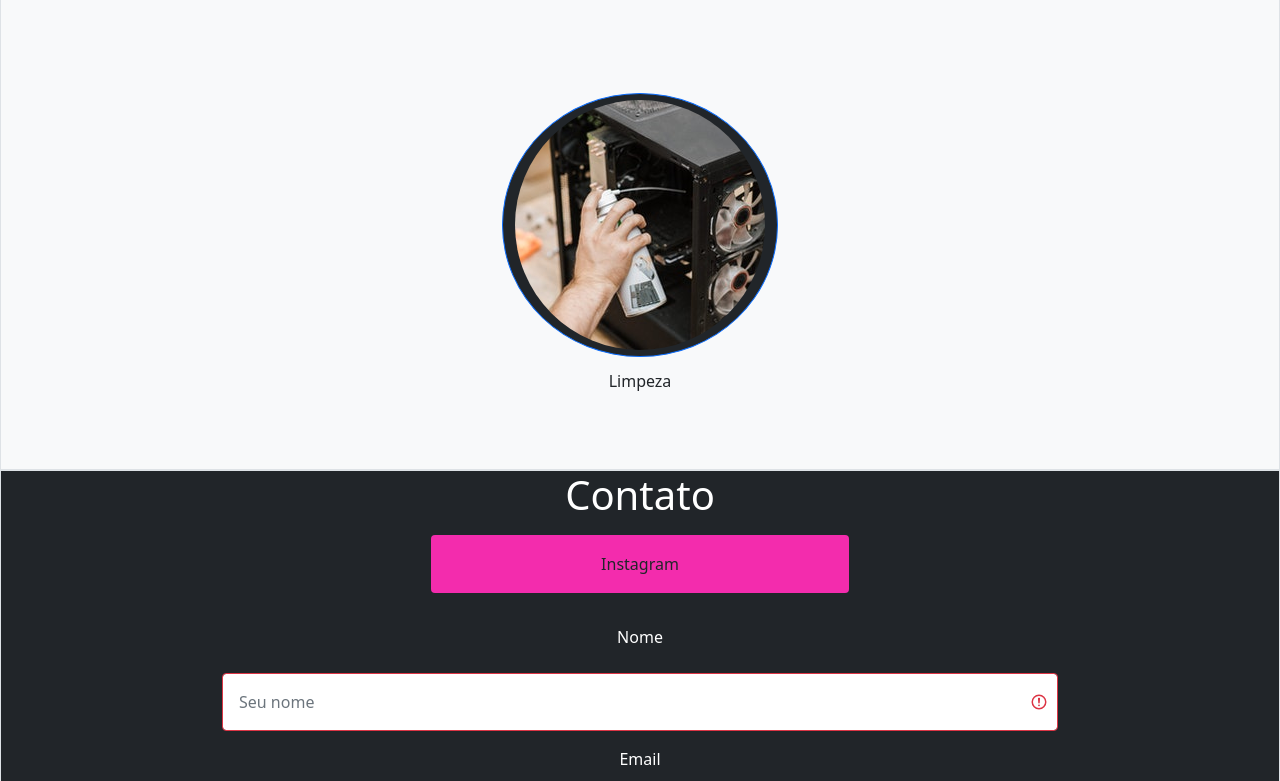
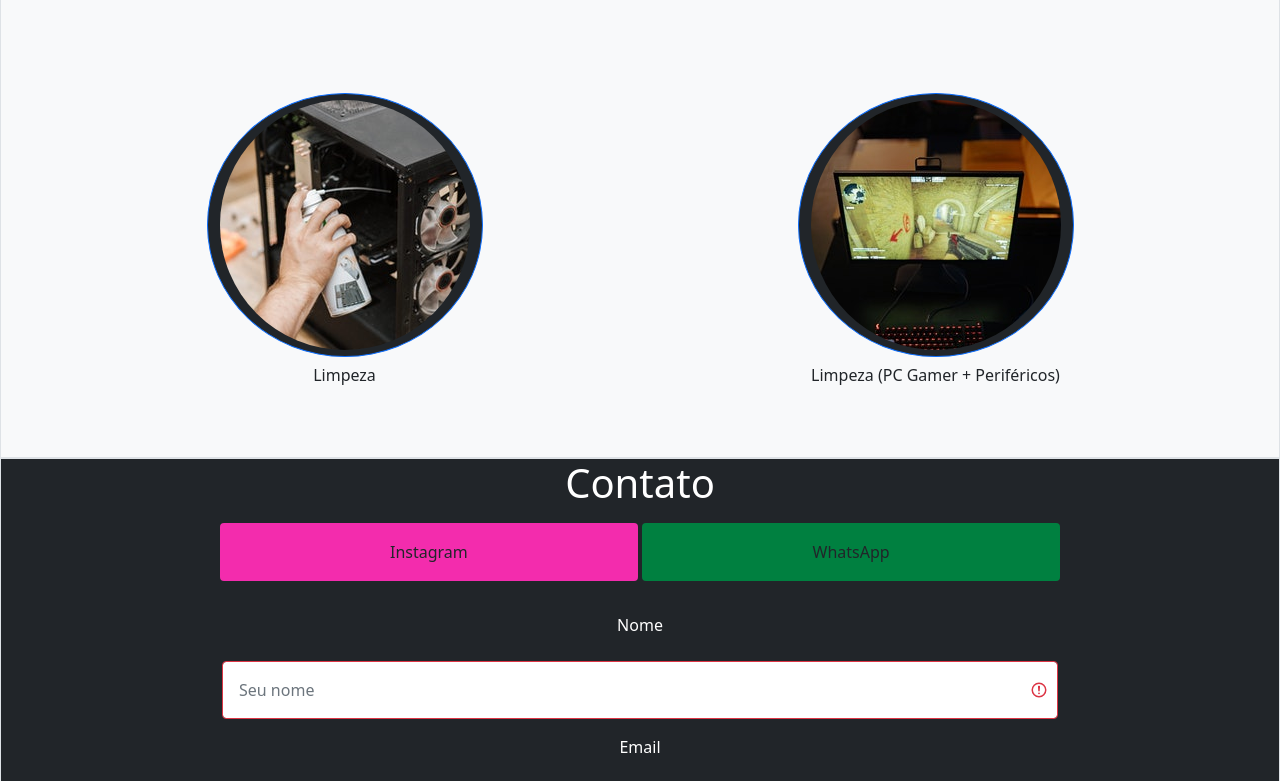
Before and after one commit to thiagoDferreira/XtemaTec, a plain HTML site: page index.html in a window 1280 px wide. Shown: the part 501-1282 px from the top of the page. Drawn offline with nearby package versions, Linux system fonts and the light colour scheme.

Commit message:
Update
Novos serviços e link whatsapp

```diff
--- a/XtemaTec.css
+++ b/XtemaTec.css
@@ -14,6 +14,11 @@ input#input{
 p{
     padding: 1%;
 }
+
 .bg-instagram{
     background-color: #f32cad;
 }
+
+.bg-whatsapp{
+    background-color: rgb(0, 128, 64);
+}
--- a/index.html
+++ b/index.html
@@ -78,8 +78,13 @@
 
             <div class="row p-5"><!--Inicio da segunda linha de serviços-->
                 <div class="col">
-                    <button name="services" type="button" class="btn btn-primary bg-dark rounded-circle" data-bs-toggle="popover" title="100R$" data-bs-placement="bottom" data-bs-content="Limpeza completa da máquina com reposição de pasta térmica."><img src="img/limpeza.jpg" class="rounded-circle" alt=""></button>
+                    <button name="services" type="button" class="btn btn-primary bg-dark rounded-circle" data-bs-toggle="popover" title="60R$" data-bs-placement="bottom" data-bs-content="Limpeza completa da máquina com reposição de pasta térmica."><img src="img/limpeza.jpg" class="rounded-circle" alt=""></button>
                     <p>Limpeza</p>
+                </div>
+
+                <div class="col">
+                    <button name="services" type="button" class="btn btn-primary bg-dark rounded-circle" data-bs-toggle="popover" title="80R$" data-bs-placement="bottom" data-bs-content="Limpeza completa da máquina com reposição de pasta térmica e limpeza de periféricos (mouse e teclado)."><img src="img/pcgamer.jpg" class="rounded-circle" alt=""></button>
+                    <p>Limpeza (PC Gamer + Periféricos)</p>
                 </div>
             </div><!--Fim da segunda linha de serviços-->
 
@@ -97,9 +102,22 @@
                 </div>
             </div>
 
+            <div class="row">
+
+                <div class="col">
+                    <a href="https://thiagodferreira.github.io/XtemaTec/"><button type="button" class="btn p-3 col-md-4 mt-2 bg-instagram ">Instagram</button></a>
+                    <a href=""><button type="button" class="btn p-3 col-md-4 mt-2 bg-whatsapp ">WhatsApp</button></a>
+                </div>
+
+            </div>
+
+            <div class="row">
+                <div class="col">
+
+                </div>
+            </div>
+
             <form action="https://api.staticforms.xyz/submit" method="post" class="was-validated">
-
-                <a href="https://www.instagram.com/xtema_tec/"><button type="button" class="btn p-3 col-md-4 mt-2 bg-instagram ">Instagram</button></a>
 
                 <input type="hidden" name="accessKey" value="99eaaf23-0637-4bf2-a0cd-d6e952936d97">
                 <input type="hidden" name="redirectTo" value="http://127.0.0.1:5500/XtemaTec.html#home">
```
Also changed, not shown: img/pcgamer.jpg (added).
